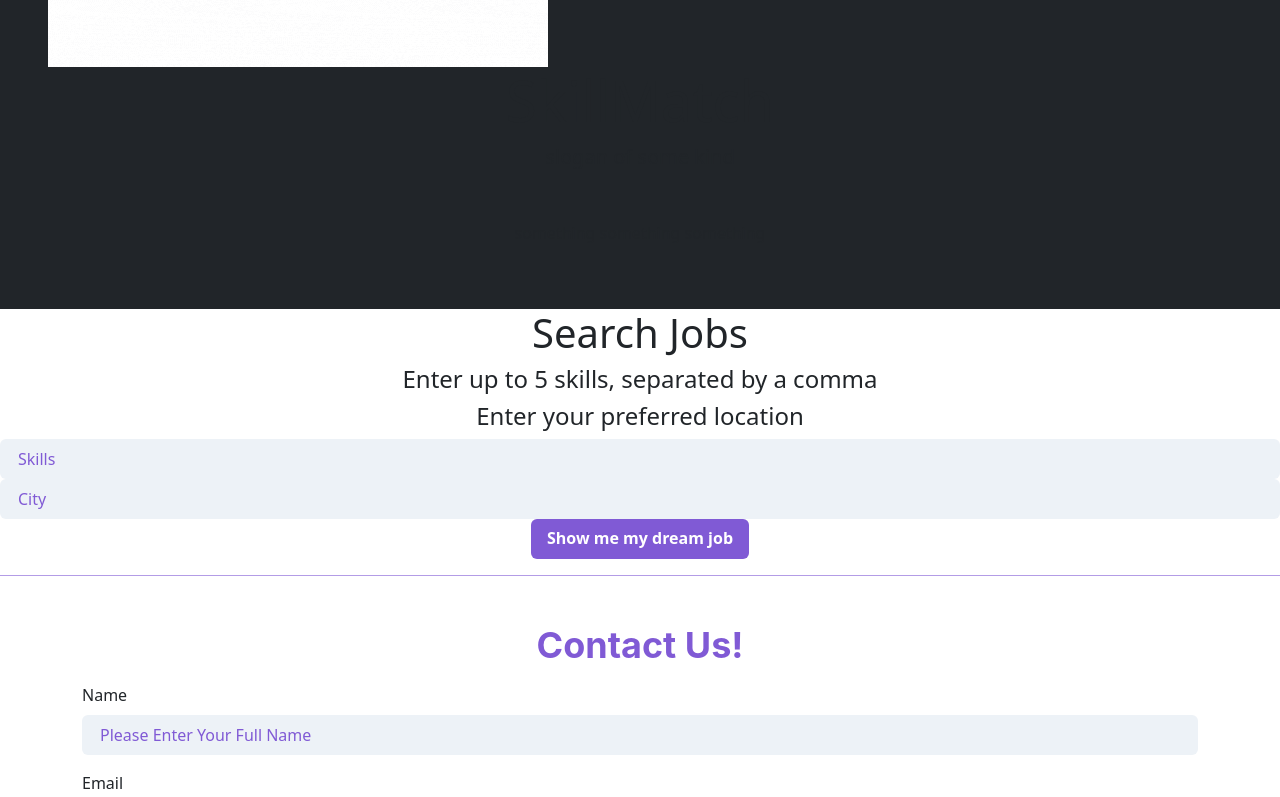
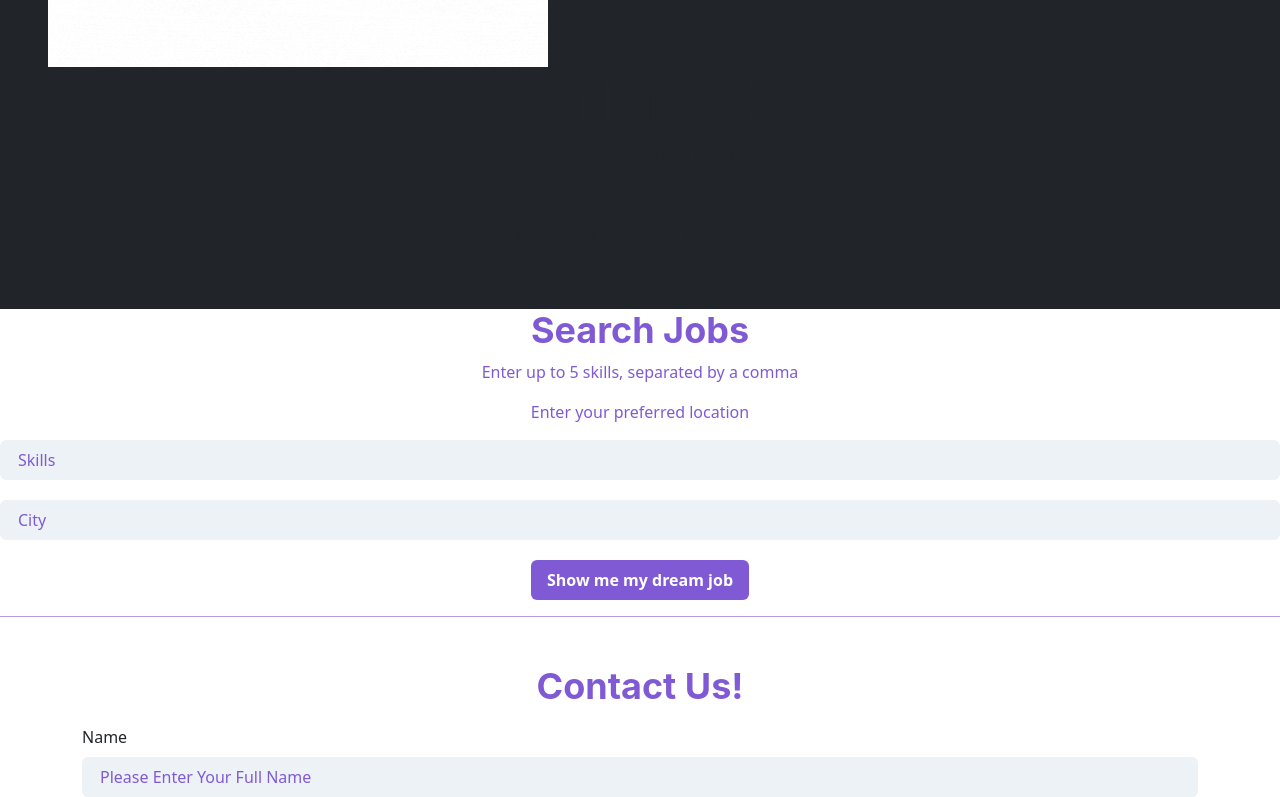
Before and after one commit to ngalvin1991/skillmatch, a React (Create React App) app: page / in a window 1280 px wide. Shown: the part 537-1334 px from the top of the page. Built offline with nearby package versions, Linux system fonts and the light colour scheme.

Commit message:
added spacing between jobseatch fields

```diff
--- a/src/Components/JobForm/JobForm.js
+++ b/src/Components/JobForm/JobForm.js
@@ -1,15 +1,15 @@
 import React from "react";
 import ReactDOM from "react-dom";
 import { Formik, Field, Form } from "formik";
-import { ChakraProvider, Input, Button, FormControl } from "@chakra-ui/react";
+import { ChakraProvider, Heading, VStack, Text, Input, Button, FormControl } from "@chakra-ui/react";
 
 function JobForm() {
   return (
     <ChakraProvider>
       <div className="form">
-        <h1>Search Jobs</h1>
-        <h4>Enter up to 5 skills, separated by a comma</h4>
-        <h4>Enter your preferred location</h4>
+        <Heading as="h1" color="purple.500">Search Jobs</Heading>
+        <Text size="5xl" color="purple.500">Enter up to 5 skills, separated by a comma</Text>
+        <Text  size="5xl" color="purple.500">Enter your preferred location</Text>
         <Formik
           initialValues={{
             skills: "",
@@ -23,6 +23,7 @@ function JobForm() {
 
           {({ handleSubmit }) => (
             <Form onSubmit={handleSubmit}>
+              <VStack spacing="20px">
               <FormControl>
                 <Field as={Input}
                   id="skills"
@@ -43,6 +44,7 @@ function JobForm() {
                   _placeholder={{ opacity: 1, color: 'purple.500' }} />
               </FormControl>
               <Button type="submit" colorScheme="purple" >Show me my dream job</Button>
+            </VStack>
             </Form>
           )}
         </Formik>
```
